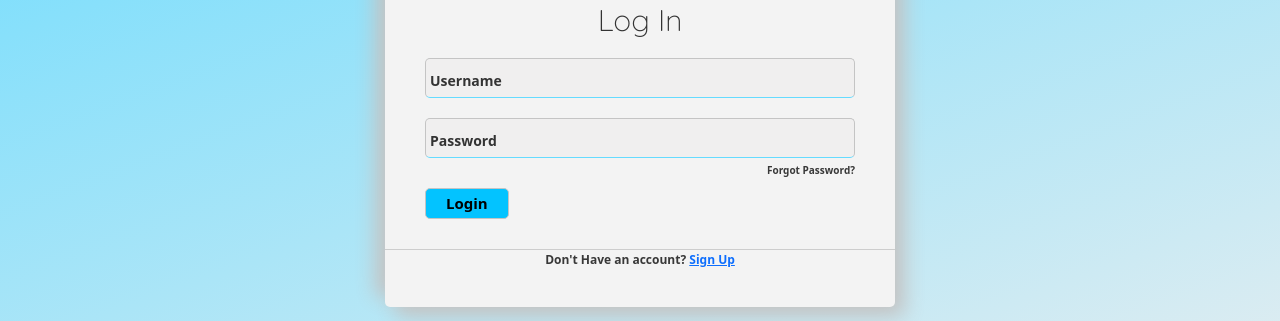
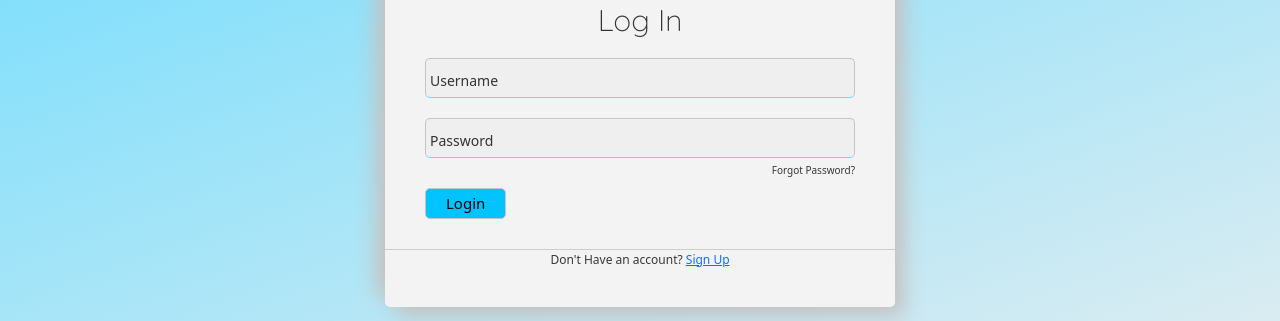
Before and after one commit to pablohsgc/Front-End-Rede-Social-Good-News, a React (Create React App) app: page /login in a window 1280 px wide. Shown: the part 278-599 px from the top of the page. Built offline with nearby package versions, Linux system fonts and the light colour scheme.

Commit message:
Correção fontes

```diff
--- a/src/Pages/Login/Login.css
+++ b/src/Pages/Login/Login.css
@@ -67,7 +67,6 @@ form h1 {
     pointer-events: none;
     transition: 0.6s;
     font-size: 14px;
-    font-weight: bold;
     color: var(--cor-texto-primario);
 
 }
@@ -90,7 +89,6 @@ form input[type="submit"] {
     padding: 3px 20px;
     font-size: 15px;
     background-color: var(--cor-botao-primario);
-    font-weight: bold;
 }
 
 .box {
@@ -102,7 +100,6 @@ form input[type="submit"] {
     font-size: 10px;
     padding: 5px 0;
     right: 0;
-    font-weight: bold;
 }
 
 .signup {
@@ -110,7 +107,6 @@ form input[type="submit"] {
     padding: 2px;
     text-align: center;
     color: var(--cor-texto-secundario);
-    font-weight: bold;
 }
 
 
```
